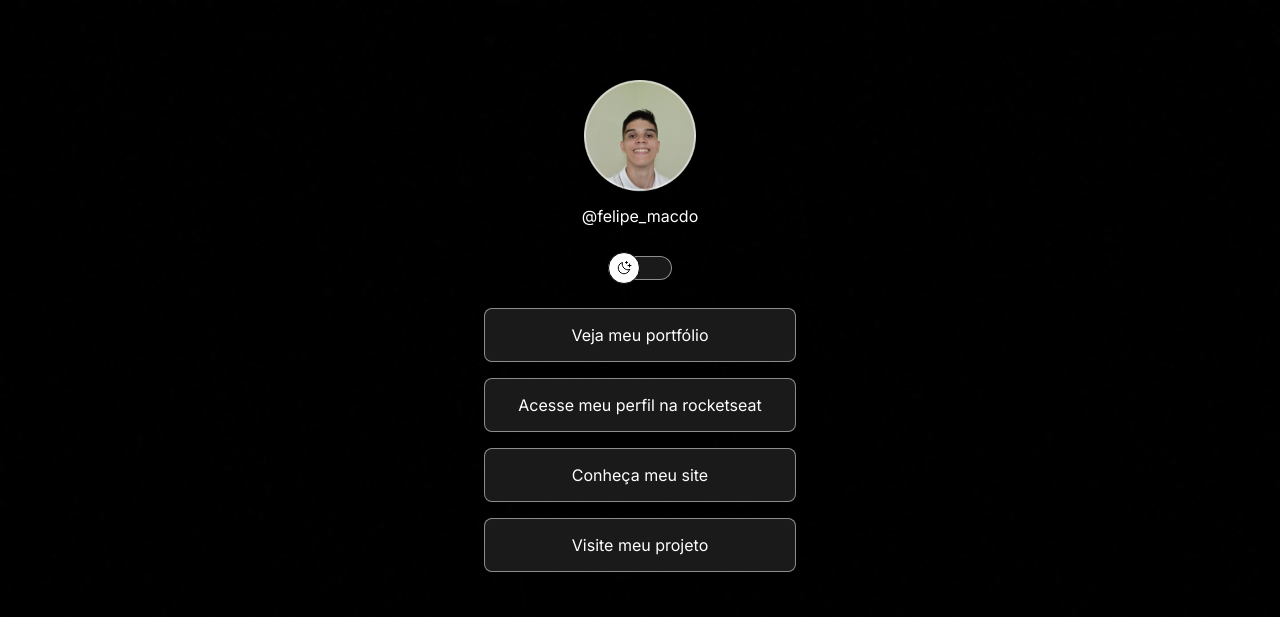
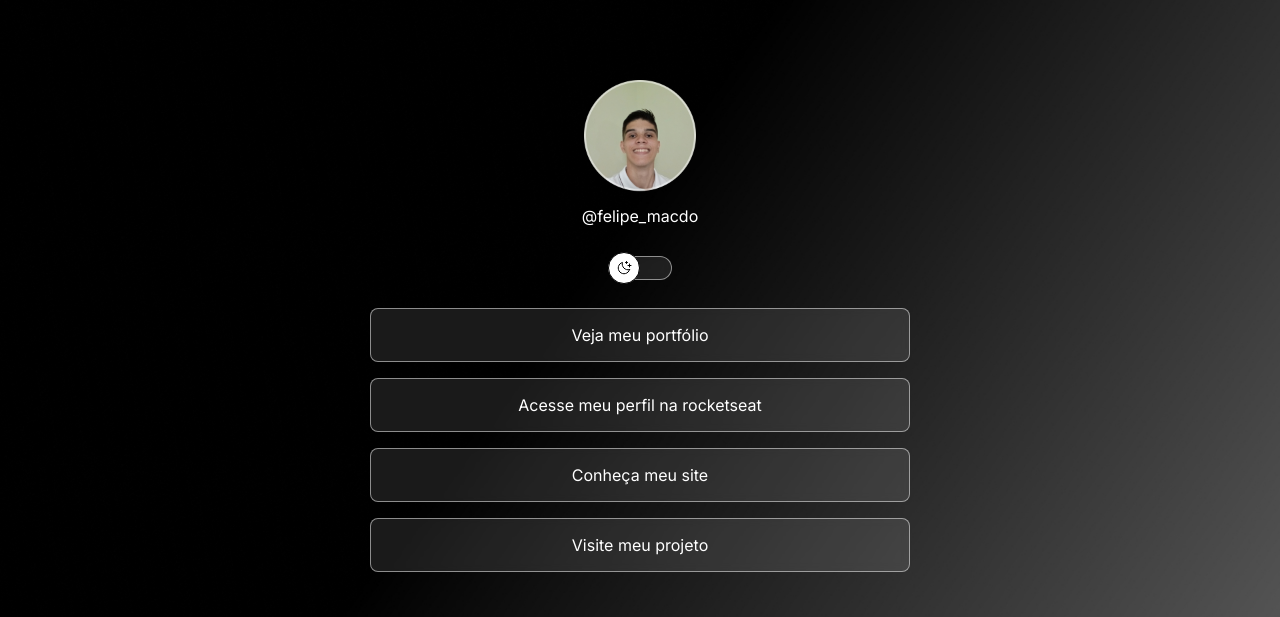
Before and after one commit to FelipeMacedo10/HTMLproject, a plain HTML site: page index.html in a window 1280 px wide. Shown: the top 617 px of the page. Drawn offline with nearby package versions, Linux system fonts and the light colour scheme.

Commit message:
change background based on media queries

```diff
--- a/style.css
+++ b/style.css
@@ -25,13 +25,15 @@
 }
 body {
   background: var(--bg) no-repeat top center/cover;
+  height: 100vh;
 }
 body * {
   font-family: "Inter", sans-serif;
   color: var(--text-color);
 }
 #container {
-  width: 360px;
+  width: 100%;
+  max-width: 588px;
   margin: 56px auto 0px;
   padding: 0 24px;
 }
@@ -128,3 +130,11 @@ footer {
   text-align: center;
   font-size: 14px;
 }
+@media (min-width: 700px) {
+  :root{
+    --bg: url(images/bg_desktop.jpg)
+  }
+  .light {
+    --bg: url(images/bg_desktop_light.jpg)
+  }
+}
```
Also changed, not shown: images/bg_desktop.jpg (added), images/bg_desktop_light.jpg (added).
